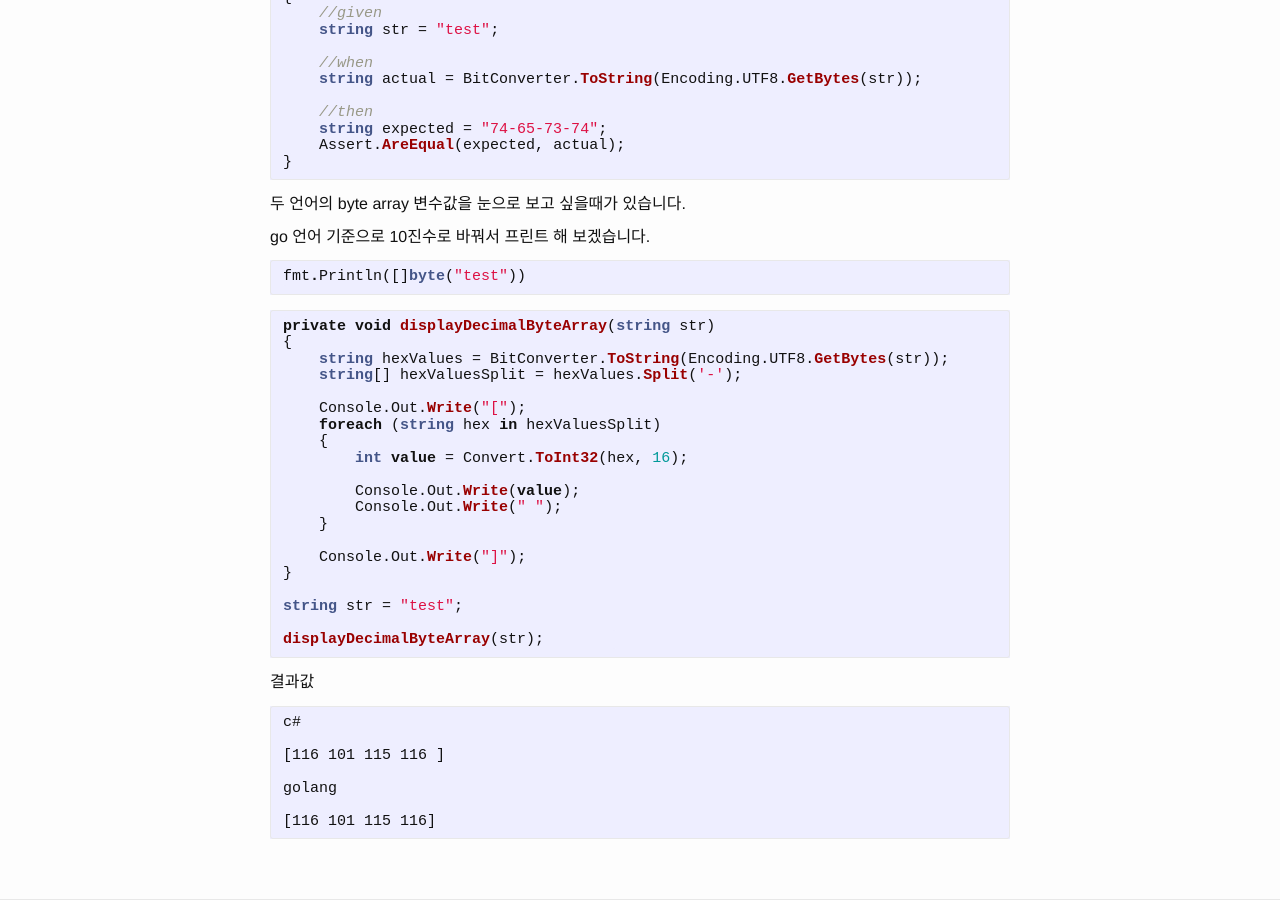
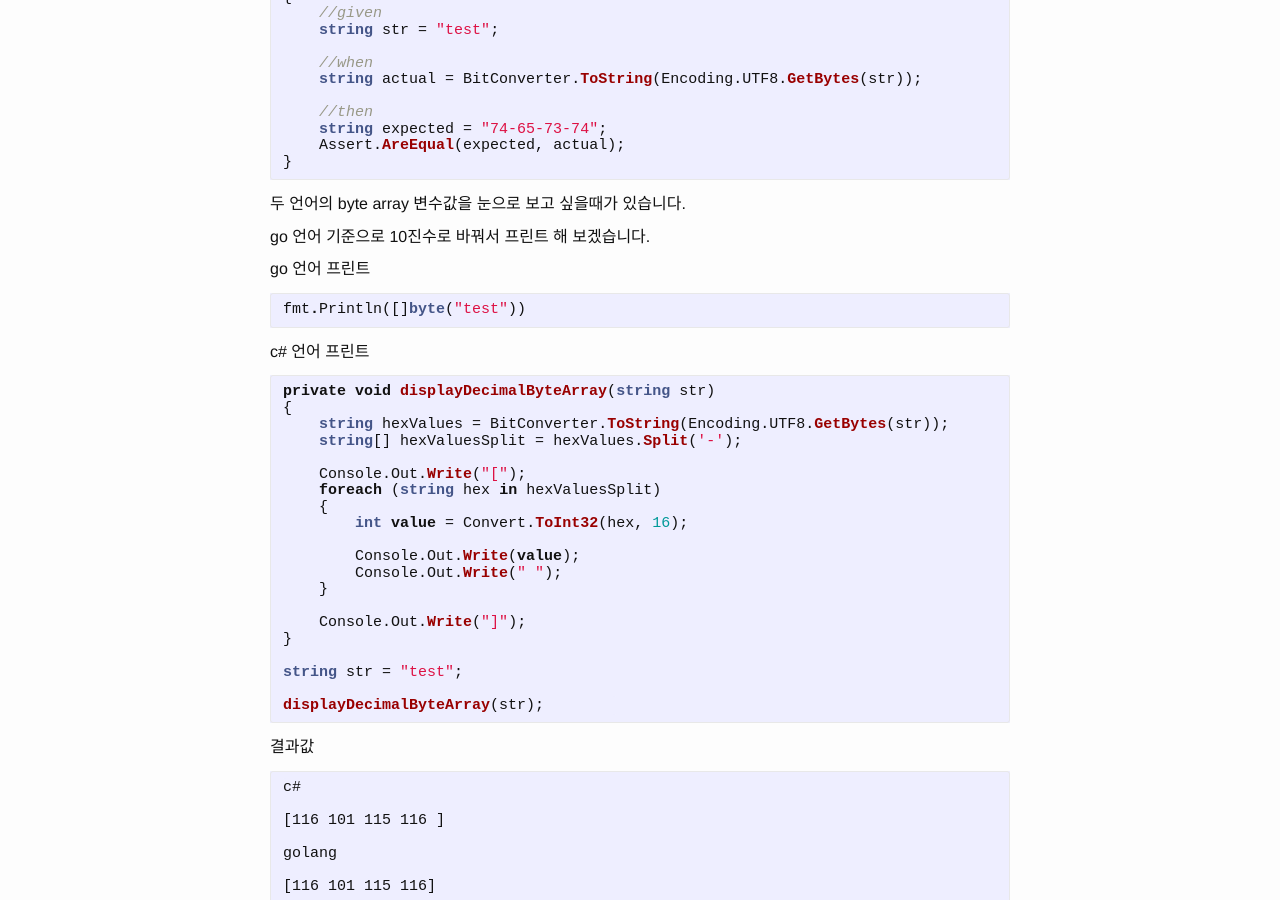
Before and after one commit to battlecook/battlecook.github.io, a Jekyll site: the page built from _posts/2019-07-05-byte-array-display.md, in a window 1280 px wide and 900 px high, scrolled down 740 px. Built offline with Jekyll 4.4.1, drawn with Linux system fonts in a browser that asks for light colours; comment, search, counter and statistics services are not loaded.

Commit message:
posting : display byte array

````diff
--- a/_posts/2019-07-05-byte-array-display.md
+++ b/_posts/2019-07-05-byte-array-display.md
@@ -56,9 +56,14 @@ public void TestByteArrayDisplay()
 
 go 언어 기준으로 10진수로 바꿔서 프린트 해 보겠습니다.
 
+
+go 언어 프린트
+
 ```golang
 fmt.Println([]byte("test"))
 ```
+
+c# 언어 프린트
 
 ```csharp
 private void displayDecimalByteArray(string str)
````
